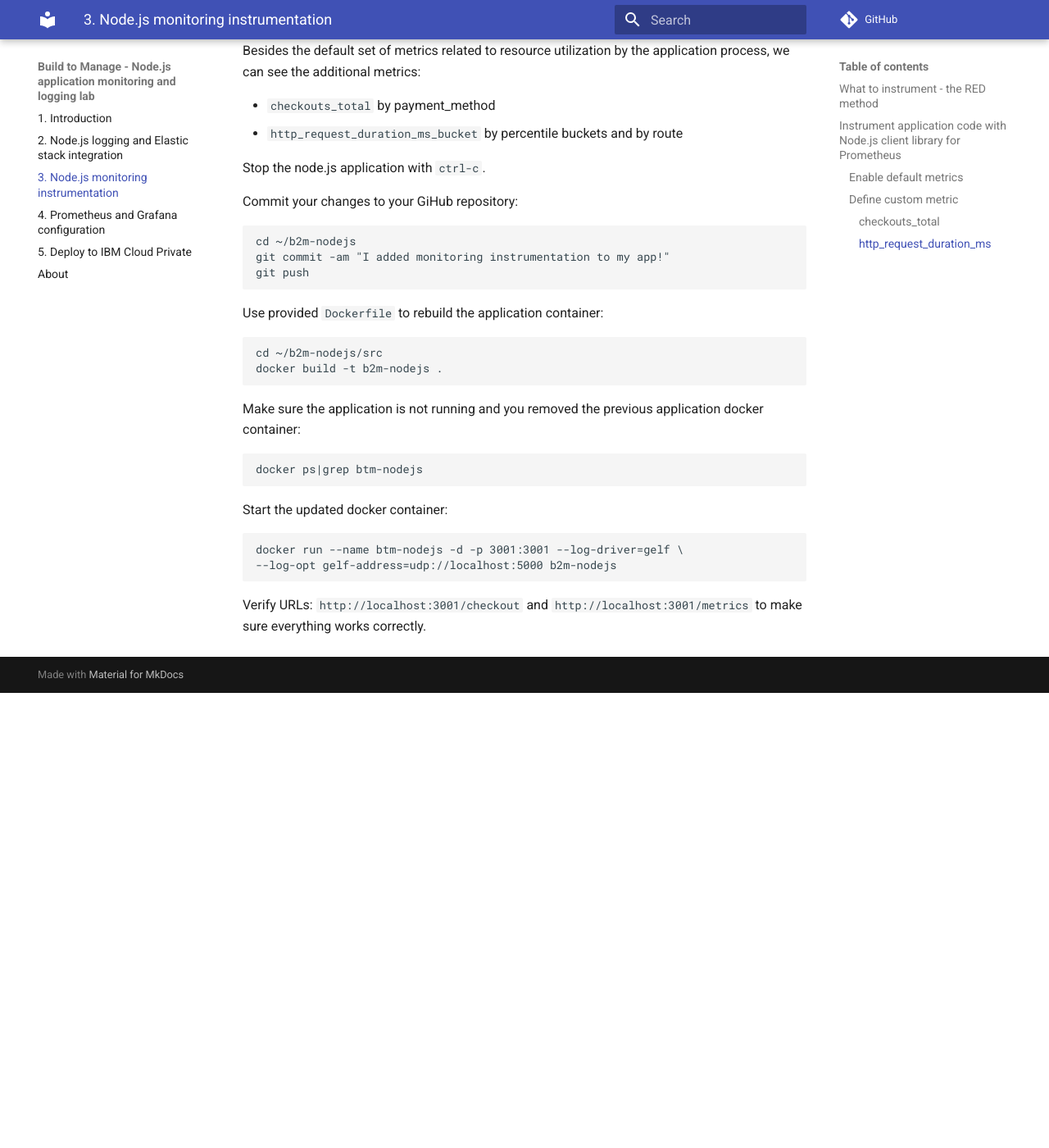
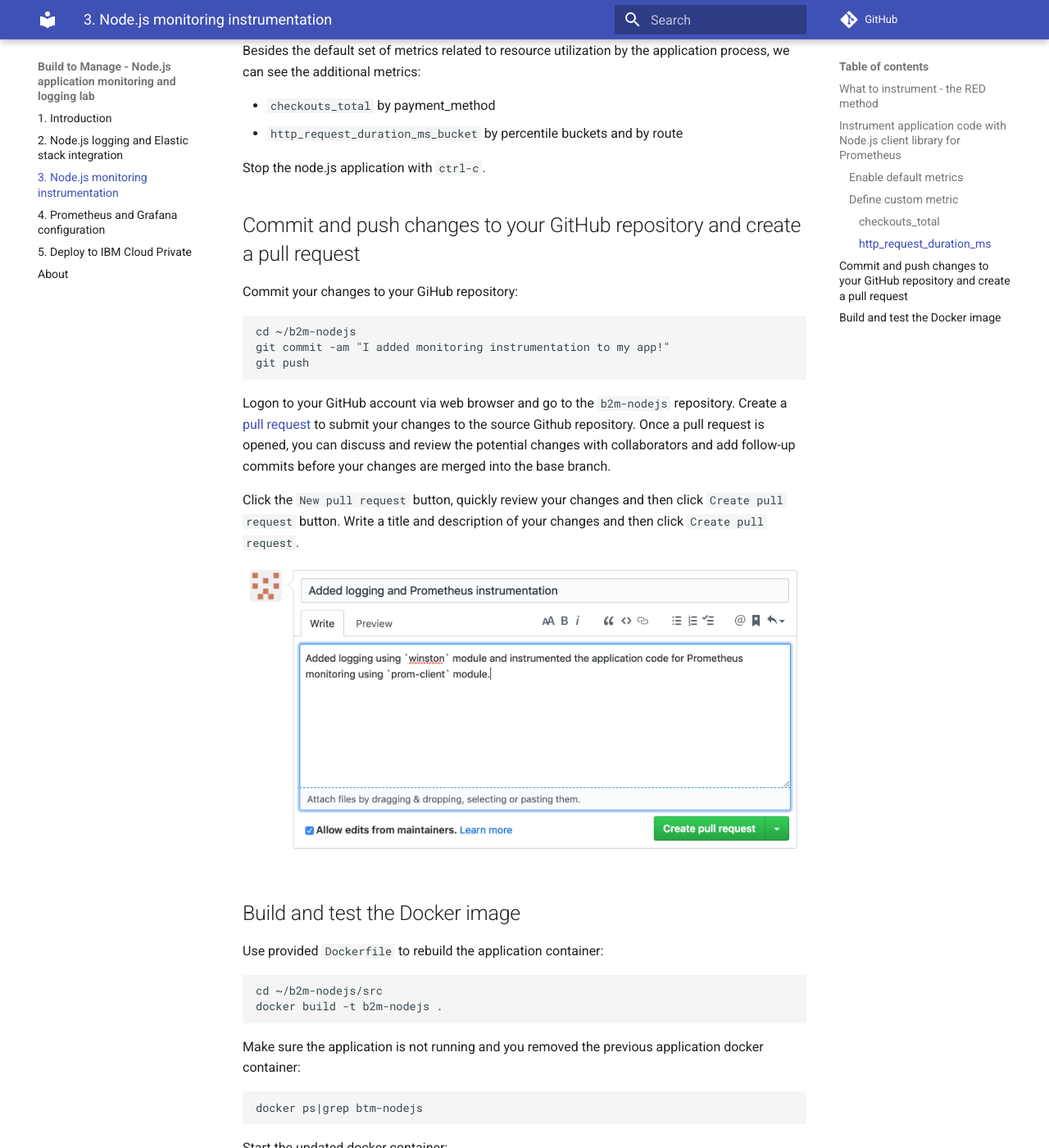
Before and after one commit to rafal-szypulka/b2m-nodejs, an MkDocs documentation site: the page built from docs/monitoring-instrumentation.md, in a window 1280 px wide and 1400 px high, scrolled down 5941 px. Shown: the whole window at 82% size. Built offline with MkDocs 1.6.1 and Material for MkDocs 9.7.7, drawn with Linux system fonts in a browser that asks for light colours; comment, search, counter and statistics services are not loaded; before the commit the page ends 6786 px from its top, so only the background shows below that.

Commit message:
doc update

````diff
--- a/docs/monitoring-instrumentation.md
+++ b/docs/monitoring-instrumentation.md
@@ -283,6 +283,8 @@ Besides the default set of metrics related to resource utilization by the applic
 
 Stop the node.js application with `ctrl-c`.
 
+## Commit and push changes to your GitHub repository and create a pull request
+
 Commit your changes to your GiHub repository:
 
 ```
@@ -290,6 +292,15 @@ cd ~/b2m-nodejs
 git commit -am "I added monitoring instrumentation to my app!"
 git push
 ```
+
+Logon to your GitHub account via web browser and go to the `b2m-nodejs` repository.
+Create a [pull request](https://help.github.com/en/articles/about-pull-requests) to submit your changes to the source Github repository. Once a pull request is opened, you can discuss and review the potential changes with collaborators and add follow-up commits before your changes are merged into the base branch.
+
+Click the `New pull request` button, quickly review your changes and then click `Create pull request` button. Write a title and description of your changes and then click `Create pull request`.
+
+![](images/pull-request.png)
+
+## Build and test the Docker image
 
 Use provided `Dockerfile` to rebuild the application container:
 
````
Also changed, not shown: docs/Prometheus-Grafana.md (+1 -1 lines), docs/index.md (+2 -2 lines), docs/images/pull-request.png (added), images/grafana-response-time.png (deleted), images/grafana-throughput.png (deleted), images/grafana.png (deleted), images/prometheus-alert-firing.png (deleted), images/prometheus-alert-pending.png (deleted), images/prometheus-data.png (deleted), site/Prometheus-Grafana/index.html, site/images/pull-request.png (added), site/index.html, site/monitoring-instrumentation/index.html, site/search/search_index.json, 1 more files, 1 other file.
